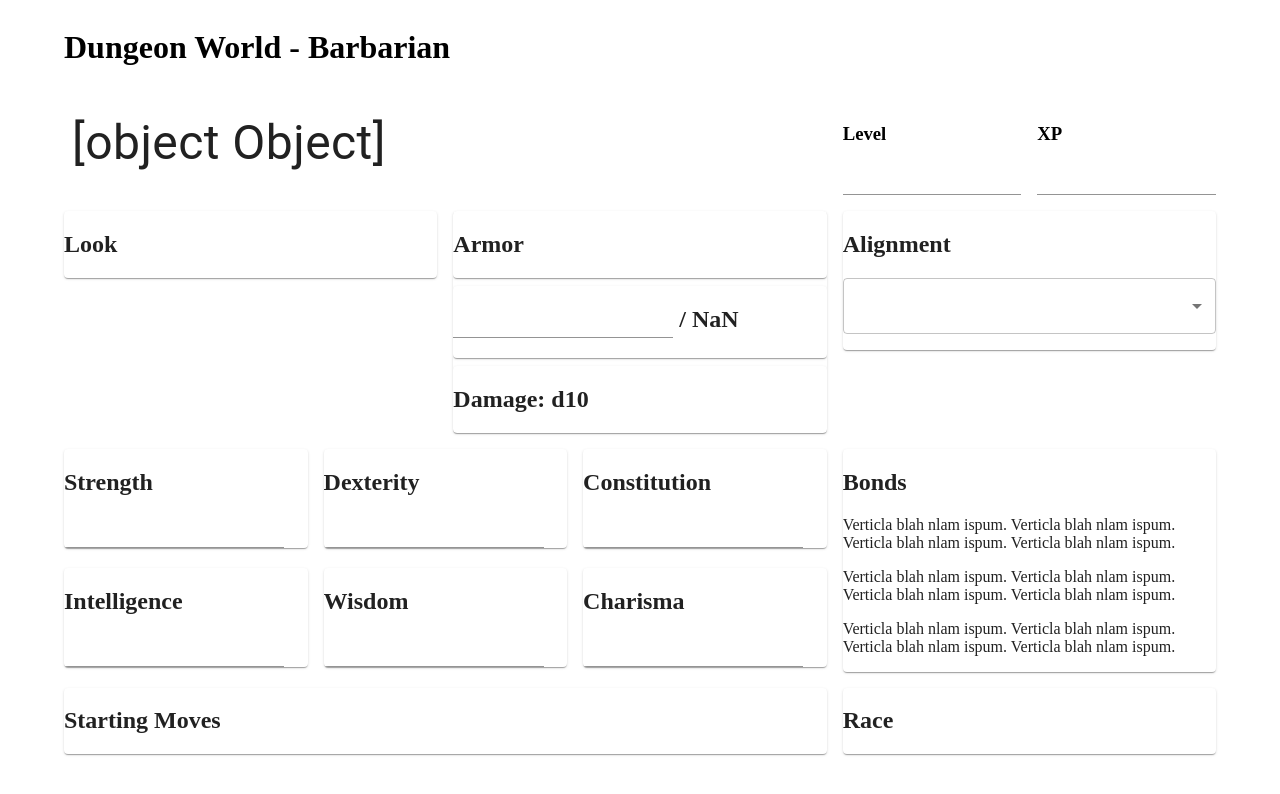
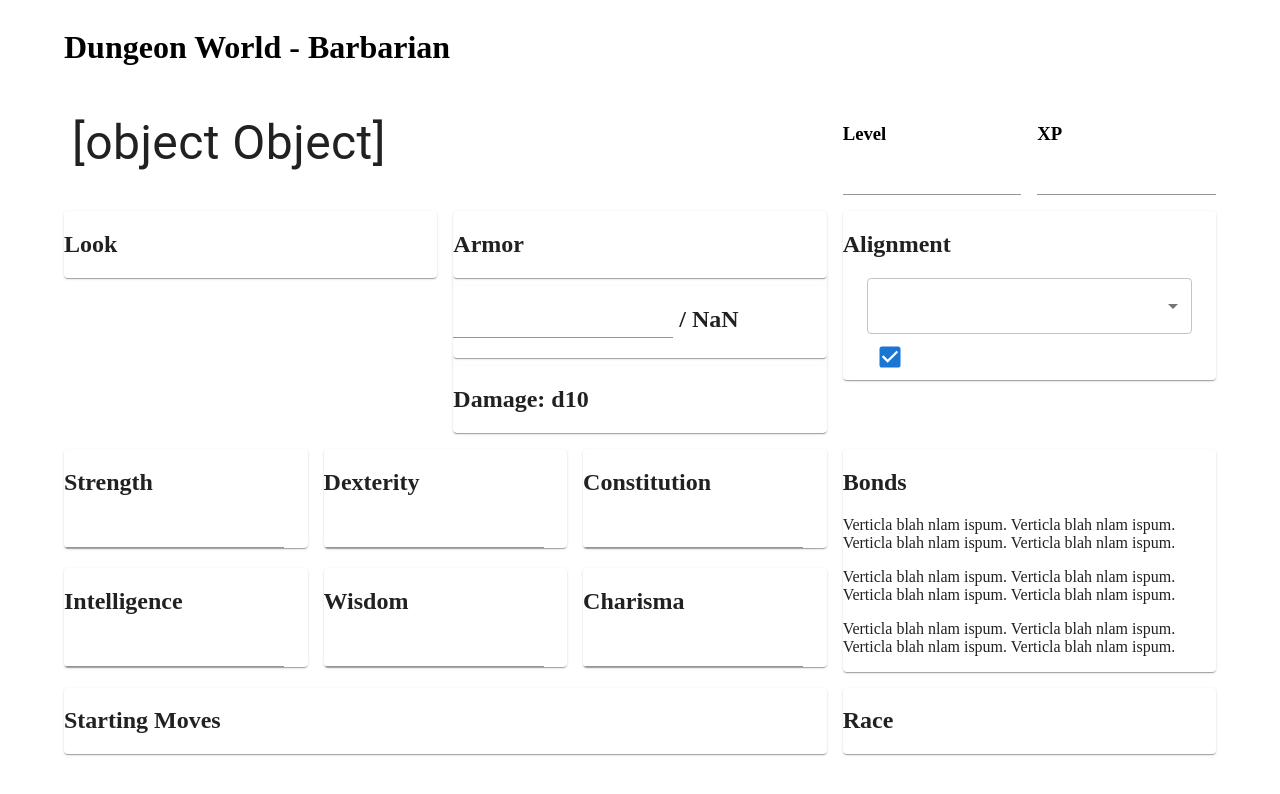
Before and after one commit to hunterdyar/dungeon-world-character-sheet, a React (Create React App) app: page / in a window 1280 px wide. Shown: the top 794 px of the page. Built offline with nearby package versions, Linux system fonts and the light colour scheme.

Commit message:
saved checkboxes, and alignment checks.

```diff
--- a/src/components/alignmentCard.tsx
+++ b/src/components/alignmentCard.tsx
@@ -1,7 +1,8 @@
-import {Card, MenuItem, Select, SelectChangeEvent} from "@mui/material";
+import {Card, Container, MenuItem, Select, SelectChangeEvent, Stack} from "@mui/material";
 import {default as Alignments} from "../data/alignments.json";
 import UseDataHooks from "../hooks/userDataHook";
 import React, {useState} from "react";
+import {SavedCheckbox} from "./savedInput";
 
 export default function AlignmentCard()
 {
@@ -25,7 +26,7 @@
 
     console.log("render dropdown");
     return(
-        <span>
+        <Container>
         <Select
             fullWidth
             id="demo-simple-select"
@@ -38,12 +39,14 @@
             })}
             <MenuItem value={"custom"}>Custom</MenuItem>
         </Select>
+            <Stack direction={"row"}>
+        <SavedCheckbox saveKey={"didAlignment"} defaultValue={false} />
         <p>{alignmentDescription}</p>
-        </span>
+            </Stack>
+        </Container>
 );
 }
 
-//returns a string
 function getAlignmentDesc(alignmentOption: string): string{
 
     if(alignmentOption ==="custom")
--- a/src/components/characterSheet.tsx
+++ b/src/components/characterSheet.tsx
@@ -1,7 +1,7 @@
 import {Card, Grid, Stack} from "@mui/material";
 import React, {useEffect, useState} from "react";
 import CharacterName from "./characterName";
-import SavedNumberInput from "./savedNumberInput";
+import SavedNumberInput from "./savedInput";
 import BaseStat from "./skillStat";
 import UseDataHooks from "../hooks/userDataHook";
 import AlignmentCard from "./alignmentCard";
--- a/src/components/savedNumberInput.tsx
+++ b/src/components/savedInput.tsx
@@ -1,5 +1,5 @@
 import UseDataHooks from "../hooks/userDataHook";
-import {Input} from "@mui/material";
+import {Checkbox, Input} from "@mui/material";
 import React from "react";
 
 function SavedNumberInput({saveKey, defaultVal, maxValue, minValue, changeCallback}: { saveKey: string, defaultVal: number, maxValue?: number, minValue?: number, changeCallback?: Function})
@@ -30,4 +30,21 @@
     return <Input type={"number"} value={number} onChange={onChange} />
 }
 
+export function SavedCheckbox({saveKey, defaultValue}:{saveKey:string,defaultValue?:boolean}){
+    const [check,setCheck] = UseDataHooks(saveKey,defaultValue);
+    const onChange = (e: React.ChangeEvent<HTMLInputElement>)=>
+    {
+        setCheck(e.target.checked);
+    }
+    return (
+        <div>
+            <Checkbox
+                checked={check}
+                onChange={onChange}
+                sx={{ '& .MuiSvgIcon-root': { fontSize: 28 } }}
+            />
+        </div>
+    );
+}
+
 export default SavedNumberInput;
--- a/src/components/skillStat.tsx
+++ b/src/components/skillStat.tsx
@@ -1,6 +1,6 @@
 import {Card} from "@mui/material";
 import React from "react";
-import SavedNumberInput from "./savedNumberInput";
+import SavedNumberInput from "./savedInput";
 
 function BaseStat({stat, changeCallback}: {stat: string, changeCallback?:Function}) {
 
```
